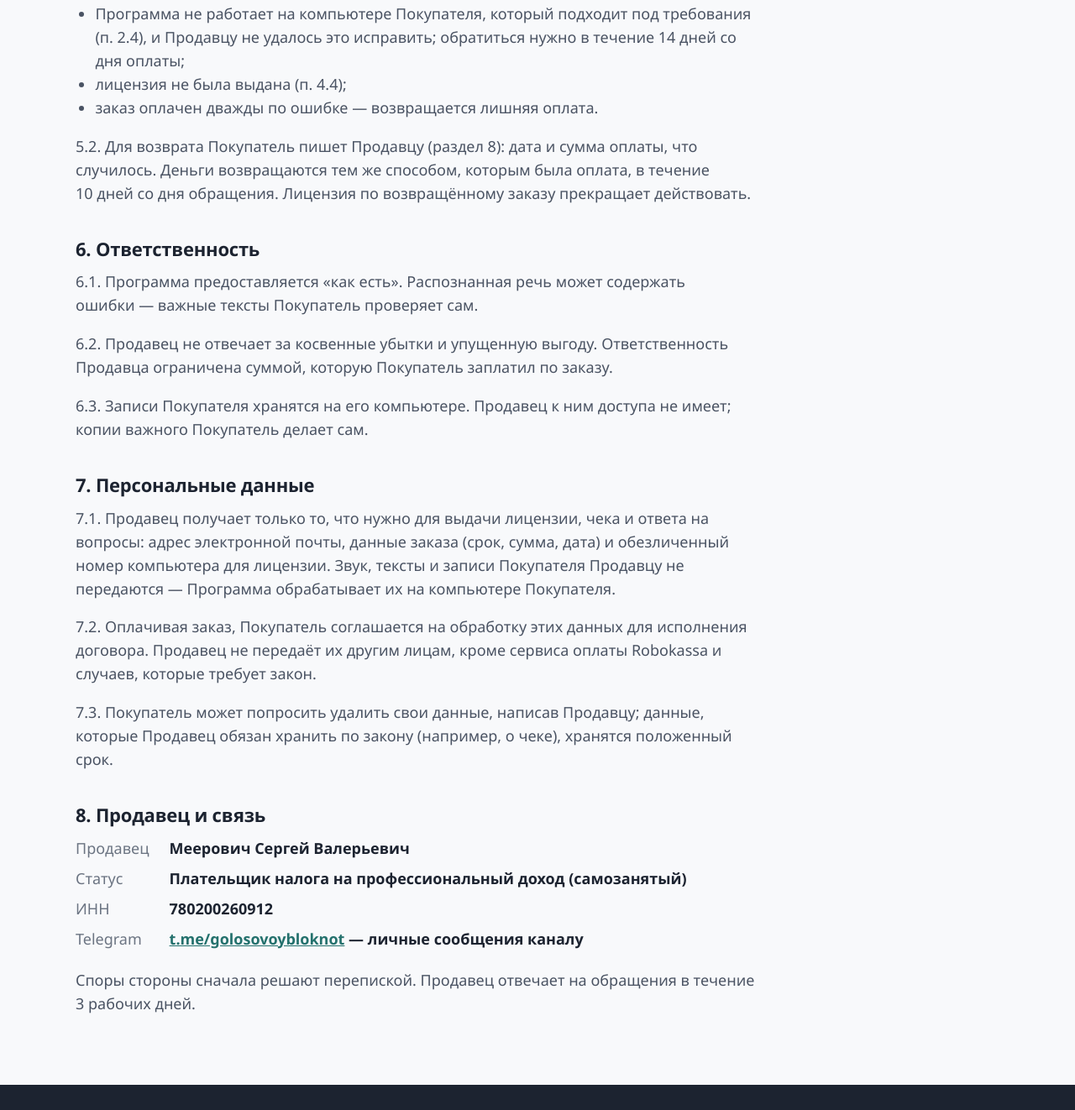
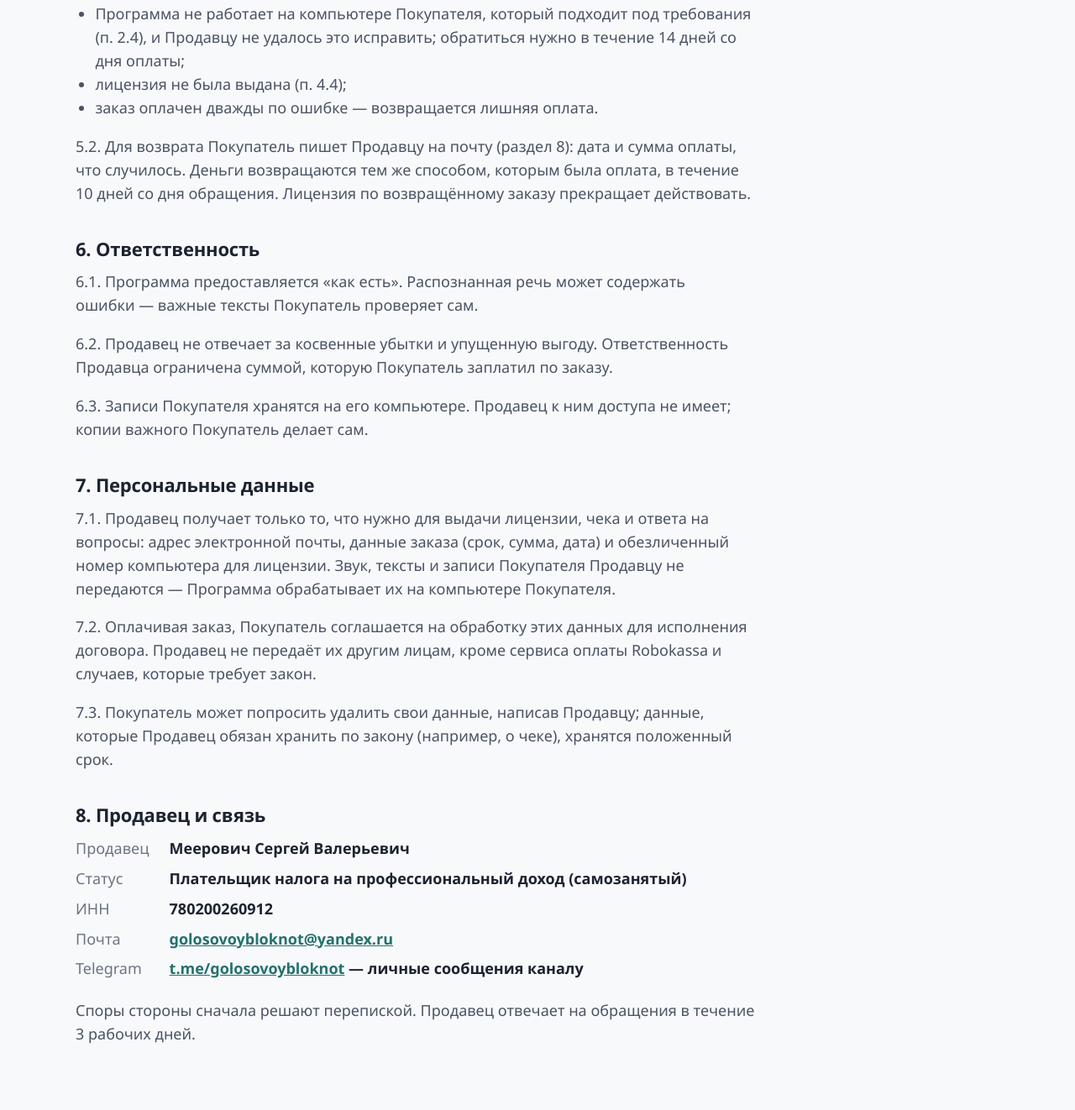
Before and after one commit to golosovoybloknot/golosovoybloknot.github.io, a plain HTML site: page oferta.html in a window 1280 px wide. Shown: the part 2138-3460 px from the top of the page at 84% size. Drawn offline with Linux system fonts and the light colour scheme.

Commit message:
Страница — черновик

```diff
--- a/oferta.html
+++ b/oferta.html
@@ -9,7 +9,6 @@
 <link rel="icon" type="image/png" href="img/znachok-64.png">
 <link rel="apple-touch-icon" href="img/znachok-180.png">
 <link rel="stylesheet" href="stil.css">
-<!-- Почту для связи вписать в раздел 8, когда появится ящик. -->
 </head>
 <body>
 
@@ -90,7 +89,7 @@
     <li>лицензия не была выдана (п. 4.4);</li>
     <li>заказ оплачен дважды по ошибке&nbsp;— возвращается лишняя оплата.</li>
   </ul>
-  <p>5.2. Для возврата Покупатель пишет Продавцу (раздел 8): дата и сумма оплаты, что случилось.
+  <p>5.2. Для возврата Покупатель пишет Продавцу на почту (раздел 8): дата и сумма оплаты, что случилось.
     Деньги возвращаются тем же способом, которым была оплата, в течение 10&nbsp;дней со дня обращения.
     Лицензия по возвращённому заказу прекращает действовать.</p>
 
@@ -121,6 +120,8 @@
     <dd>Плательщик налога на профессиональный доход (самозанятый)</dd>
     <dt>ИНН</dt>
     <dd>780200260912</dd>
+    <dt>Почта</dt>
+    <dd><a href="mailto:golosovoybloknot@yandex.ru">golosovoybloknot@yandex.ru</a></dd>
     <dt>Telegram</dt>
     <dd><a href="https://t.me/golosovoybloknot" target="_blank" rel="noopener">t.me/golosovoybloknot</a>&nbsp;— личные сообщения каналу</dd>
   </dl>
```
Also changed, not shown: index.html (+2 -1 lines).
